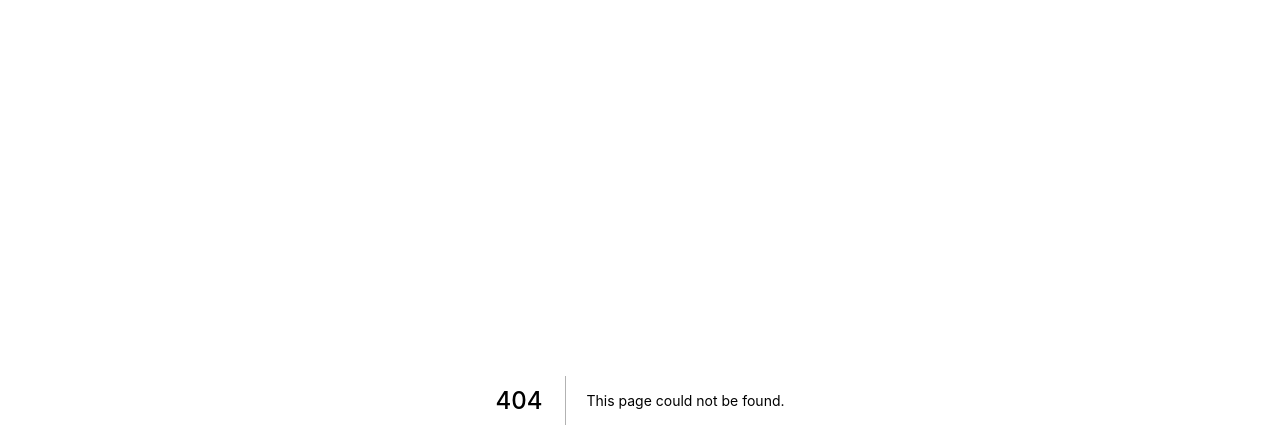
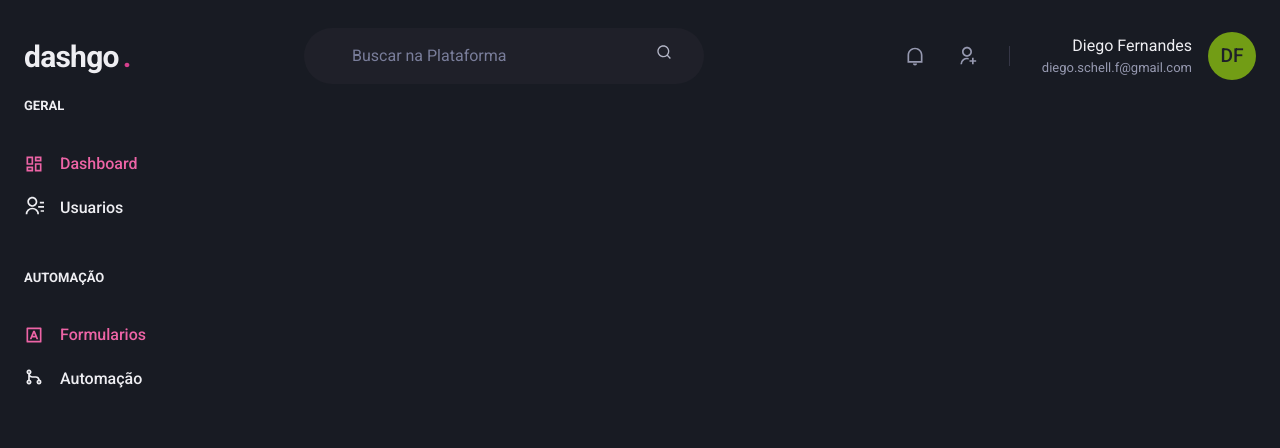
Before and after one commit to AllyssonR/dashgo, a Next.js app: page /dashboard in a window 1280 px wide. Before the commit this address had no page. Shown: the top 448 px of the page. Built offline with nearby package versions, Linux system fonts and the light colour scheme.

Commit message:
create sidebar finalize header and start the dashboard

```diff
--- a/package.json
+++ b/package.json
@@ -17,7 +17,8 @@
     "framer-motion": "^6.2.8",
     "next": "12.1.2",
     "react": "18.0.0",
-    "react-dom": "18.0.0"
+    "react-dom": "18.0.0",
+    "react-icons": "^4.3.1"
   },
   "devDependencies": {
     "@types/node": "17.0.23",
--- a/src/components/Form/Input.tsx
+++ b/src/components/Form/Input.tsx
@@ -7,15 +7,13 @@ import {
 interface InputProps extends ChakraInputProps {
   name: string
   label?: string
-  type: string
 }
-export function Input({ name, label, type, ...rest }: InputProps) {
+export function Input({ name, label, ...rest }: InputProps) {
   return (
     <FormControl>
       {!!label && <FormLabel htmlFor={name}>{label}</FormLabel>}
       <ChakraInput
         name={name}
-        type={type}
         id={name}
         focusBorderColor="pink.500"
         bgColor="gray.900"
--- /dev/null
+++ b/src/components/Header.tsx
@@ -0,0 +1,68 @@
+import { Flex, Input, Text, Icon, HStack, Box, Avatar } from '@chakra-ui/react'
+import { RiNotificationLine, RiSearchLine, RiUserAddLine } from 'react-icons/ri'
+export function Header() {
+  return (
+    <Flex
+      as="header"
+      w="100%"
+      maxWidth={1480}
+      h="20"
+      mt="4"
+      px="6"
+      align="center"
+    >
+      <Text fontSize="3xl" fontWeight="bold" letterSpacing="tight" w="64">
+        dashgo
+        <Text as="span" ml="1" color="pink.500">
+          .
+        </Text>
+      </Text>
+      <Flex
+        as="label"
+        flex="1"
+        py="4"
+        px="8"
+        ml="6"
+        maxWidth={400}
+        alignSelf="center"
+        color="gray.200"
+        position="relative"
+        bg="gray.800"
+        borderRadius="full"
+      >
+        <Input
+          color="gray.50"
+          variant="unstyled"
+          px="4"
+          mr="4"
+          placeholder="Buscar na Plataforma"
+          _placeholder={{ color: 'gray.400' }}
+        />
+        <Icon as={RiSearchLine} />
+      </Flex>
+      <Flex align="center" ml="auto">
+        <HStack
+          spacing="8"
+          mx="8"
+          pr="8"
+          py-="1"
+          color="gray.300"
+          borderRightWidth={1}
+          borderColor="gray.700"
+        >
+          <Icon as={RiNotificationLine} fontSize="20" />
+          <Icon as={RiUserAddLine} fontSize="20" />
+        </HStack>
+        <Flex align="center">
+          <Box mr="4" textAlign="right">
+            <Text>Diego Fernandes</Text>
+            <Text color="gray.300" fontSize="small">
+              diego.schell.f@gmail.com
+            </Text>
+          </Box>
+          <Avatar size="md" name="Diego Fernandes" />
+        </Flex>
+      </Flex>
+    </Flex>
+  )
+}
--- /dev/null
+++ b/src/pages/dashboard.tsx
@@ -0,0 +1,14 @@
+import { Flex } from '@chakra-ui/react'
+import { Header } from '../components/Header'
+import { SideBar } from './sidebar'
+
+export default function Dashboard() {
+  return (
+    <Flex direction="column" h="100vh">
+      <Header />
+      <Flex w="100%" maxWidth={1480} mx="auto" px="6">
+        <SideBar/>
+      </Flex>
+    </Flex>
+  )
+}
--- /dev/null
+++ b/src/pages/sidebar.tsx
@@ -0,0 +1,54 @@
+import { Box, Icon, Link, Stack, Text } from '@chakra-ui/react'
+import {
+  RiContactsLine,
+  RiDashboardLine,
+  RiGitMergeLine,
+  RiInputMethodLine
+} from 'react-icons/ri'
+
+export function SideBar() {
+  return (
+    <Box as="aside" w="64" mr="8">
+      <Stack spacing="12" align="flex-start">
+        <Box>
+          <Text fontWeight="bold" color="gtay.400" fontSize="small">
+            GERAL
+          </Text>
+          <Stack spacing="4" mt="8" align="stretch">
+            <Link display="flex" alignItems="center" color="pink.400" py="1">
+              <Icon as={RiDashboardLine} fontSize="20" />
+              <Text ml="4" fontWeight="medium">
+                Dashboard
+              </Text>
+            </Link>
+            <Link display="flex" mt="8" alignItems="stretch">
+              <Icon as={RiContactsLine} fontSize="20" />
+              <Text ml="4" fontWeight="medium">
+                Usuarios
+              </Text>
+            </Link>
+          </Stack>
+        </Box>
+        <Box>
+          <Text fontWeight="bold" color="gtay.400" fontSize="small">
+            AUTOMAÇÃO
+          </Text>
+          <Stack spacing="4" mt="8" align="stretch">
+            <Link display="flex" alignItems="center" color="pink.400" py="1">
+              <Icon as={RiInputMethodLine} fontSize="20" />
+              <Text ml="4" fontWeight="medium">
+                Formularios
+              </Text>
+            </Link>
+            <Link display="flex" mt="8" alignItems="stretch">
+              <Icon as={RiGitMergeLine} fontSize="20" />
+              <Text ml="4" fontWeight="medium">
+                Automação
+              </Text>
+            </Link>
+          </Stack>
+        </Box>
+      </Stack>
+    </Box>
+  )
+}
```
Also changed, not shown: 1 other file (tests, documents, lock files or other folders).
